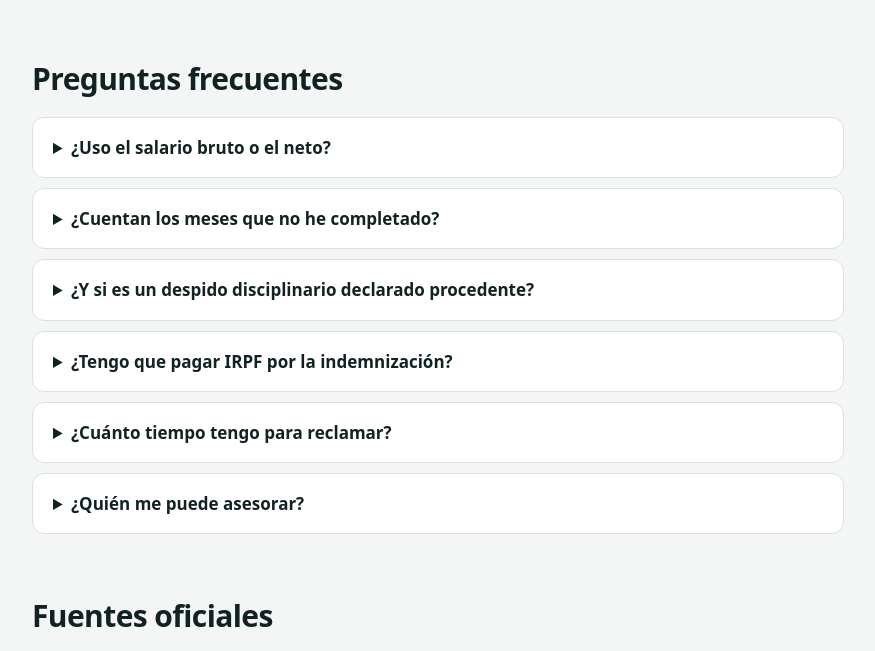
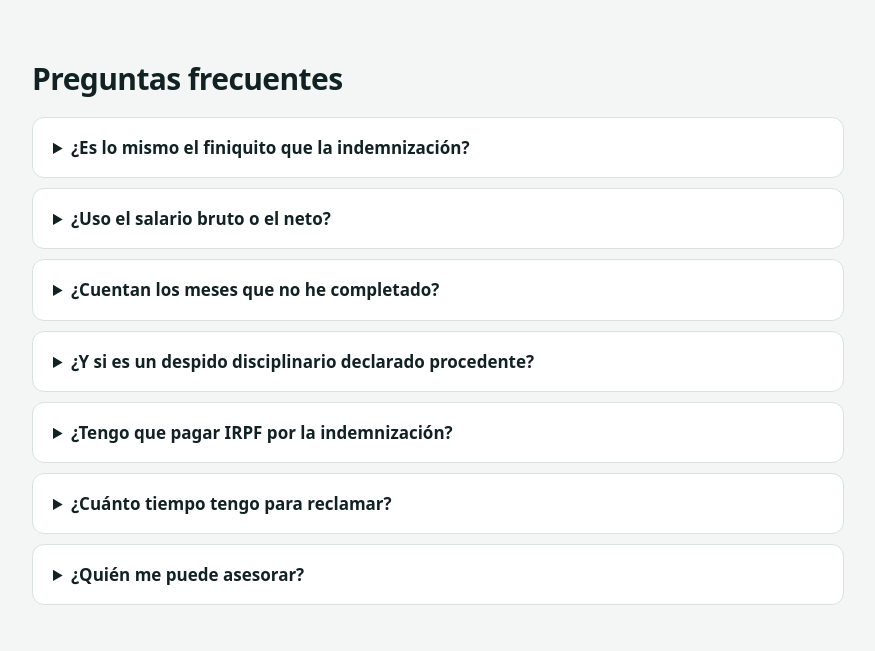
Before and after one commit to GPManuel/redundancy-pay-calculator, an Astro site: page /como-se-calcula in a window 1280 px wide. Shown: the part 2787-3438 px from the top of the page, without its empty margins (202-1077 px from the left). Built offline with nearby package versions, Linux system fonts and the light colour scheme; Astro itself is replaced by a stand-in of ours.

Commit message:
Añadir pregunta frecuente: finiquito frente a indemnización
Claude-Session: https://claude.ai/code/session_01Sr4SUfAhe5ngFnhLwu3DK1

```diff
--- a/src/pages/como-se-calcula.astro
+++ b/src/pages/como-se-calcula.astro
@@ -16,6 +16,10 @@ const anios = Math.floor(r.mesesTotales / 12);
 const mesesSueltos = r.mesesTotales % 12;
 
 const faqs = [
+  {
+    p: '¿Es lo mismo el finiquito que la indemnización?',
+    r: 'No. El finiquito es la liquidación de lo que la empresa te debe por el trabajo ya realizado: los días trabajados del último mes, las vacaciones no disfrutadas y la parte proporcional de las pagas extra. Tienes derecho a cobrarlo siempre que termina el contrato, sea cual sea el motivo, incluso si dimites. La indemnización es una compensación adicional por perder el empleo y solo existe en algunos casos, como el despido objetivo, el colectivo o el improcedente. Esta calculadora calcula únicamente la indemnización: el finiquito se suma aparte. Antes de firmar el finiquito, revísalo con tu sindicato.',
+  },
   { p: '¿Uso el salario bruto o el neto?', r: 'El bruto anual, incluyendo la parte proporcional de las pagas extra.' },
   { p: '¿Cuentan los meses que no he completado?', r: 'Sí. Cualquier mes empezado se cuenta como un mes completo.' },
   {
```
